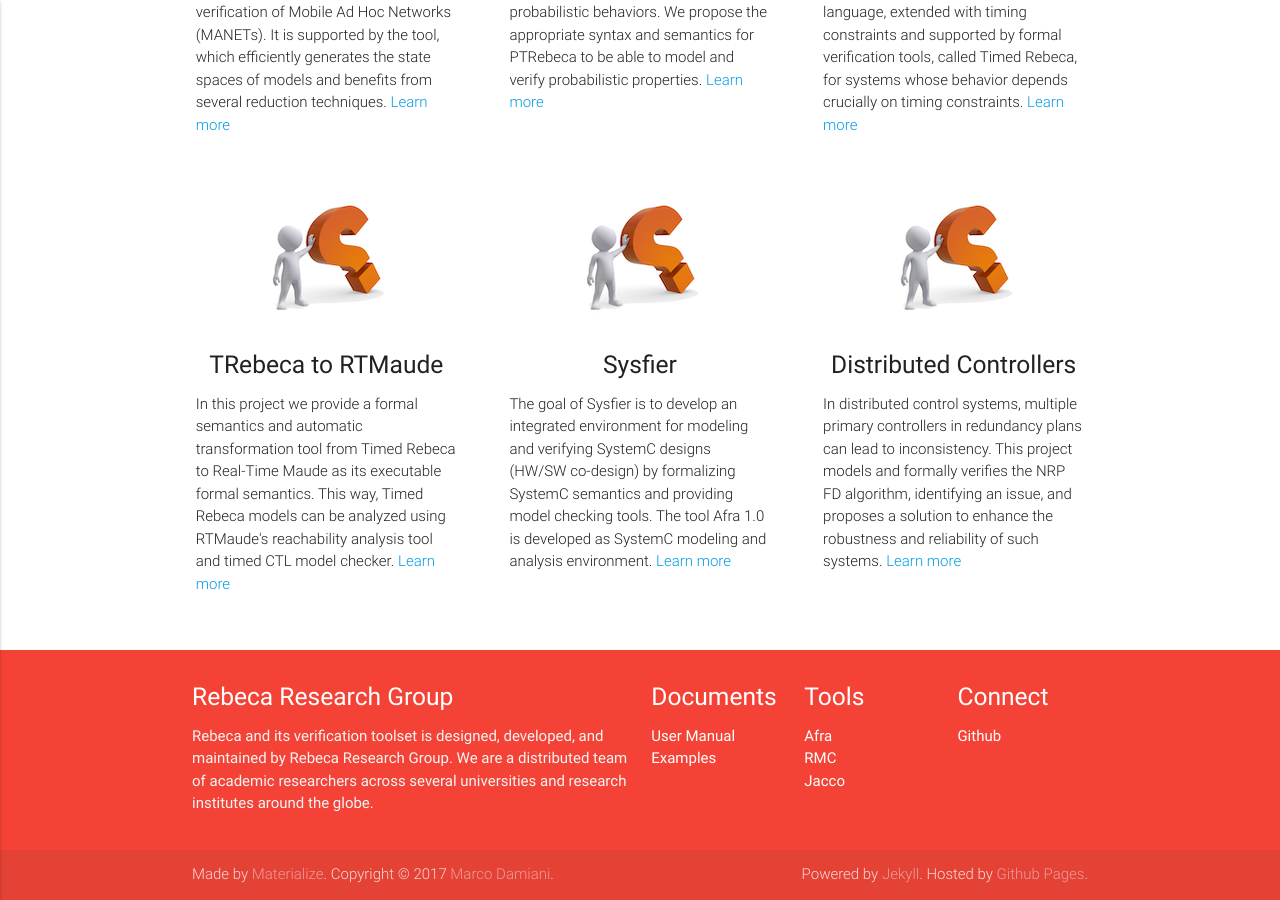
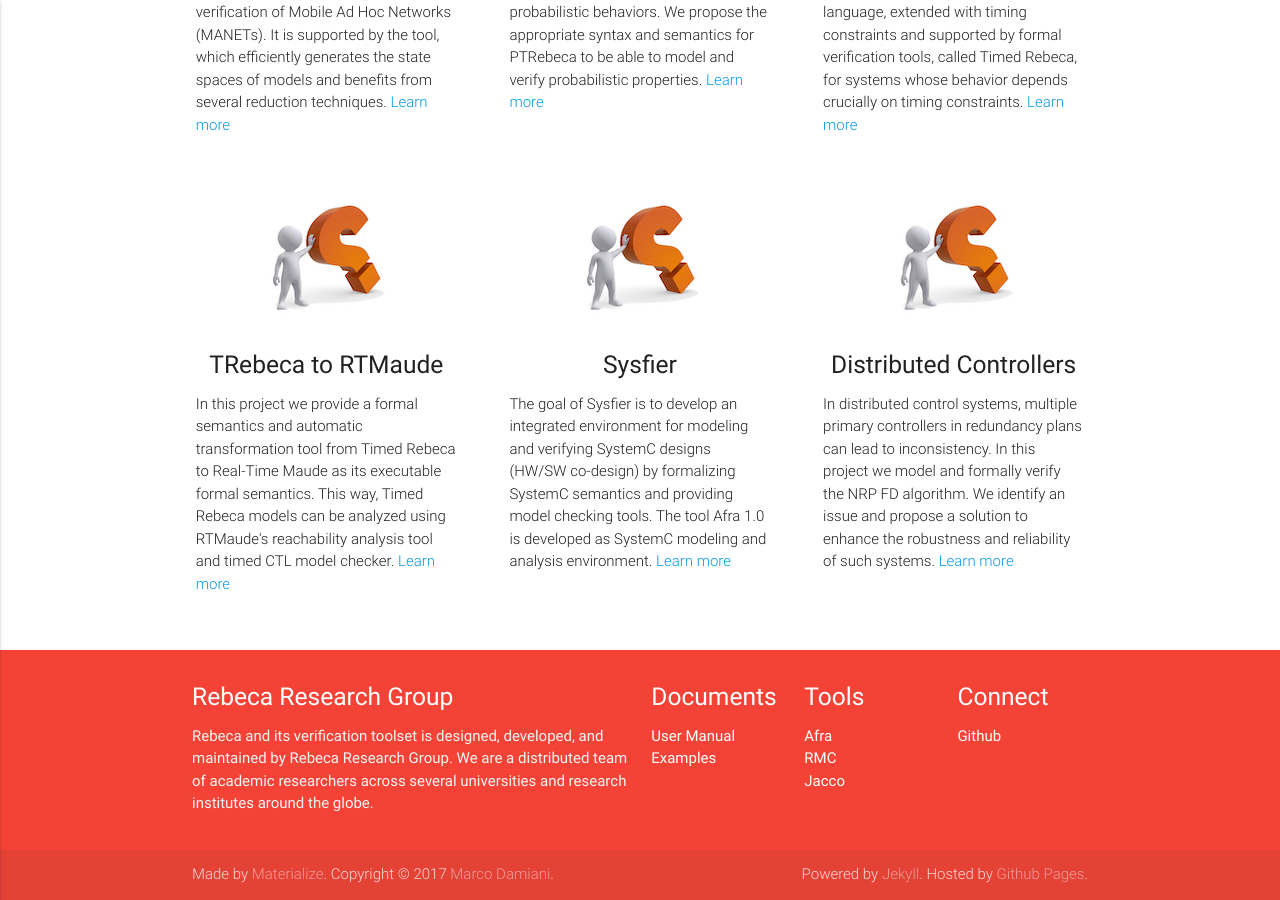
Before and after one commit to rebeca-lang/rebeca-lang.github.io, a Jekyll site: the page built from projects.md, in a window 1280 px wide and 900 px high, scrolled down 1502 px. Built offline with Jekyll 4.4.1, drawn with Linux system fonts in a browser that asks for light colours.

Commit message:
Update projects.md
Edit the text of DC

```diff
--- a/projects.md
+++ b/projects.md
@@ -140,7 +140,7 @@ title: Projects
       <h2 class="center light-blue-text"><img src="{{ "/assets/projects/DefaultProject.jpg" | absolute_url }}" alt="CRYSTAL Logo"/></h2>
       <h5 class="center">Distributed Controllers</h5>
       <p class="light">
-         In distributed control systems, multiple primary controllers in redundancy plans can lead to inconsistency. This project models and formally verifies the NRP FD algorithm, identifying an issue, and proposes a solution to enhance the robustness and reliability of such systems. <a href="{{ "/allprojects/DistributedControllers" | relative_url }}">Learn more</a>
+         In distributed control systems, multiple primary controllers in redundancy plans can lead to inconsistency. In this project we model and formally verify the NRP FD algorithm. We identify an issue and propose a solution to enhance the robustness and reliability of such systems. <a href="{{ "/allprojects/DistributedControllers" | relative_url }}">Learn more</a>
       </p>
     </div>
   </div>
```
